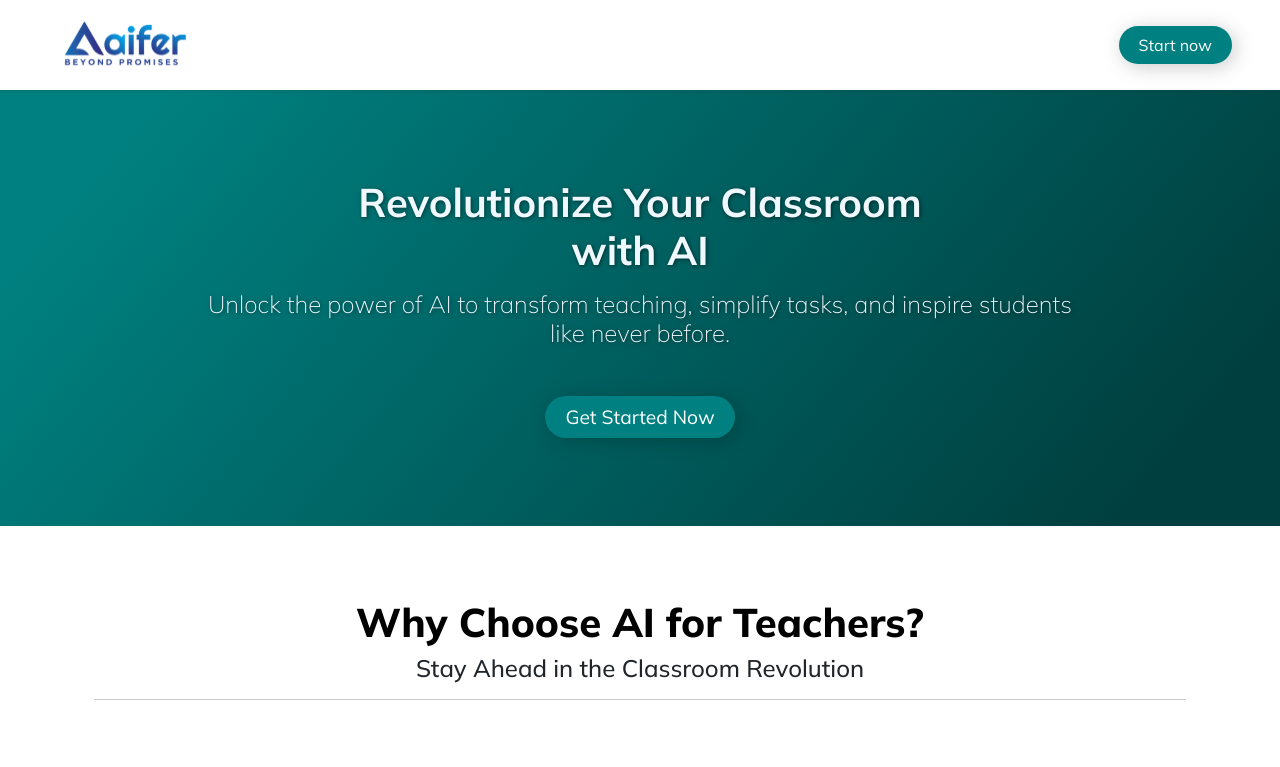
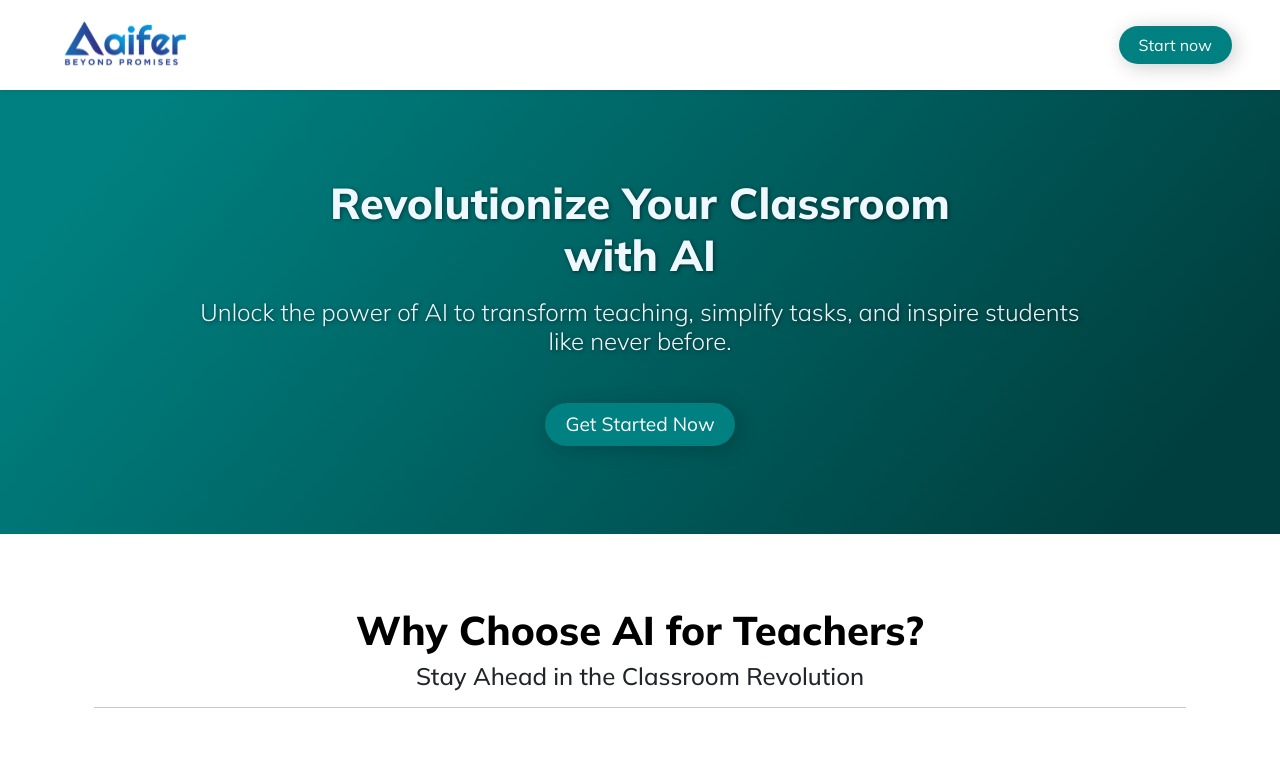
Before and after one commit to Munavercv/Aifer-Ai-for-teachers-static, a React (Create React App) app: page / in a window 1280 px wide. Shown: the top 767 px of the page. Built offline with nearby package versions, Linux system fonts and the light colour scheme.

Commit message:
home banner content sizes updates

```diff
--- a/src/components/HomeBanner/HomeBanner.css
+++ b/src/components/HomeBanner/HomeBanner.css
@@ -9,10 +9,10 @@
 
 
 .content h2{
-    font-size: 2.5rem;
-    font-weight: 700;
+    font-size: 2.7rem;
+    font-weight: 800;
 }
 
 .content h4{
-    font-weight: 200;
+    font-weight: 300;
 }
```
